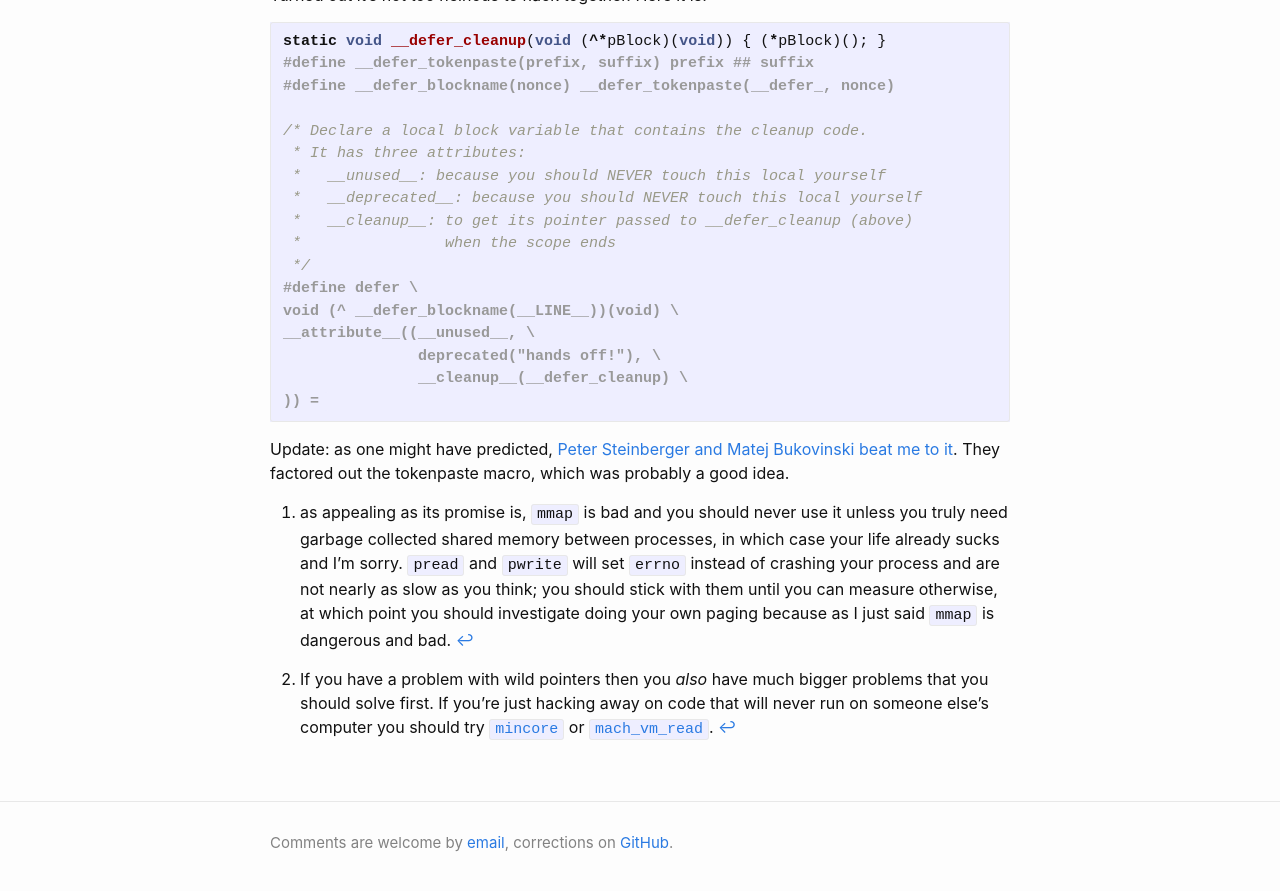
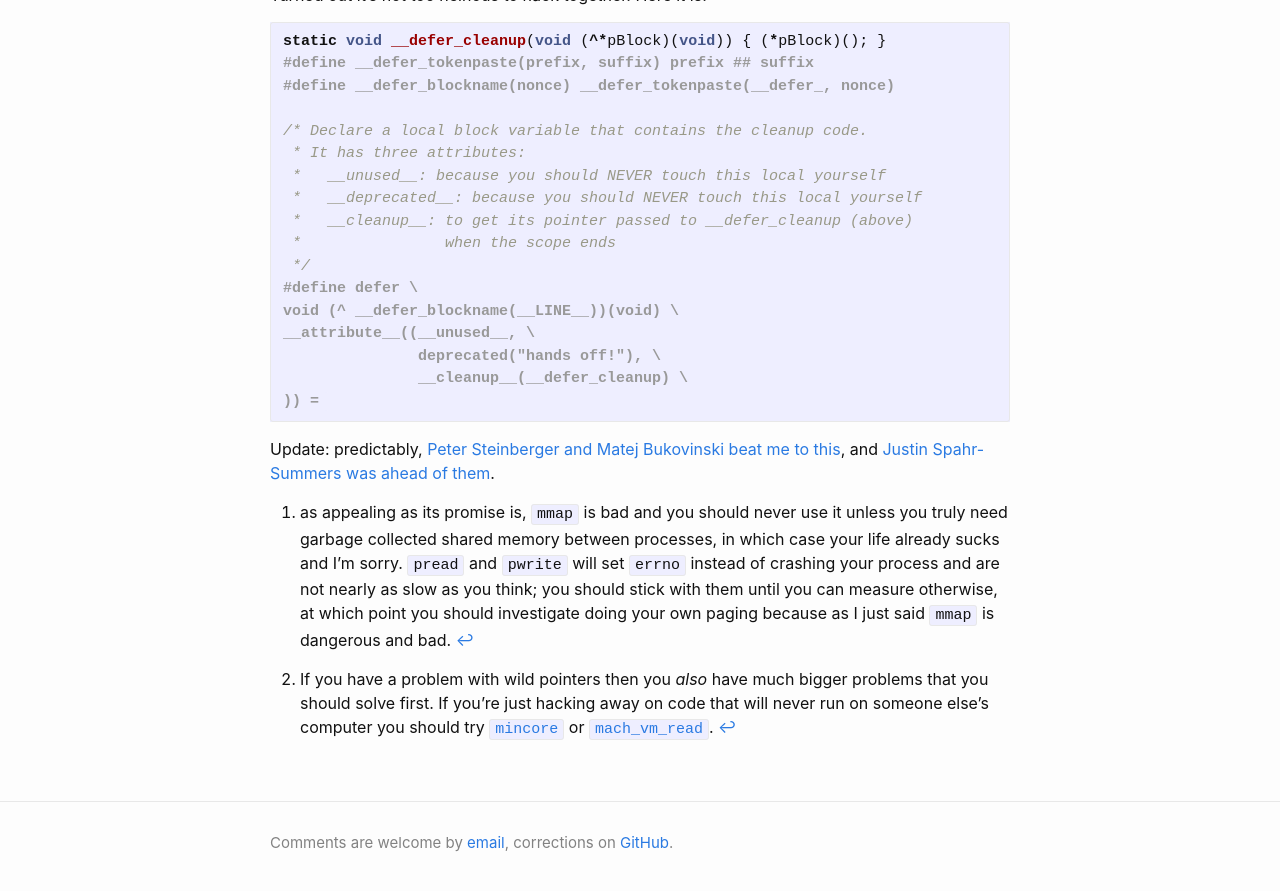
Before and after one commit to numist/numi.st, a Jekyll site: the page built from _posts/2022-01-08-objc-defer.md, in a window 1280 px wide and 900 px high, scrolled down 1333 px. Shown: the top 891 px of the window. Built offline with Jekyll 4.4.1, drawn with Linux system fonts in a browser that asks for light colours.

Commit message:
lol jspahr is like the vikings of objc hacks

````diff
--- a/_posts/2022-01-08-objc-defer.md
+++ b/_posts/2022-01-08-objc-defer.md
@@ -80,7 +80,7 @@ __attribute__((__unused__, \
 )) =
 ```
 
-Update: as one might have predicted, [Peter Steinberger and Matej Bukovinski beat me to it](https://pspdfkit.com/blog/2017/even-swiftier-objective-c/). They factored out the tokenpaste macro, which was probably a good idea.
+Update: predictably, [Peter Steinberger and Matej Bukovinski beat me to this](https://pspdfkit.com/blog/2017/even-swiftier-objective-c/), and [Justin Spahr-Summers was ahead of them](https://github.com/jspahrsummers/libextobjc/blob/bdec77056a38a52bc8f30a19cec52d66a70e7bf6/extobjc/EXTScope.h#L12-L33).
 
 [^mmap]: as appealing as its promise is, `mmap` is bad and you should never use it unless you truly need garbage collected shared memory between processes, in which case your life already sucks and I'm sorry. `pread` and `pwrite` will set `errno` instead of crashing your process and are not nearly as slow as you think; you should stick with them until you can measure otherwise, at which point you should investigate doing your own paging because as I just said `mmap` is dangerous and bad.
 [^mincore]: If you have a problem with wild pointers then you _also_ have much bigger problems that you should solve first. If you're just hacking away on code that will never run on someone else's computer you should try [`mincore`](https://man7.org/linux/man-pages/man2/mincore.2.html) or [`mach_vm_read`](https://developer.apple.com/documentation/kernel/1402405-mach_vm_read).
````
